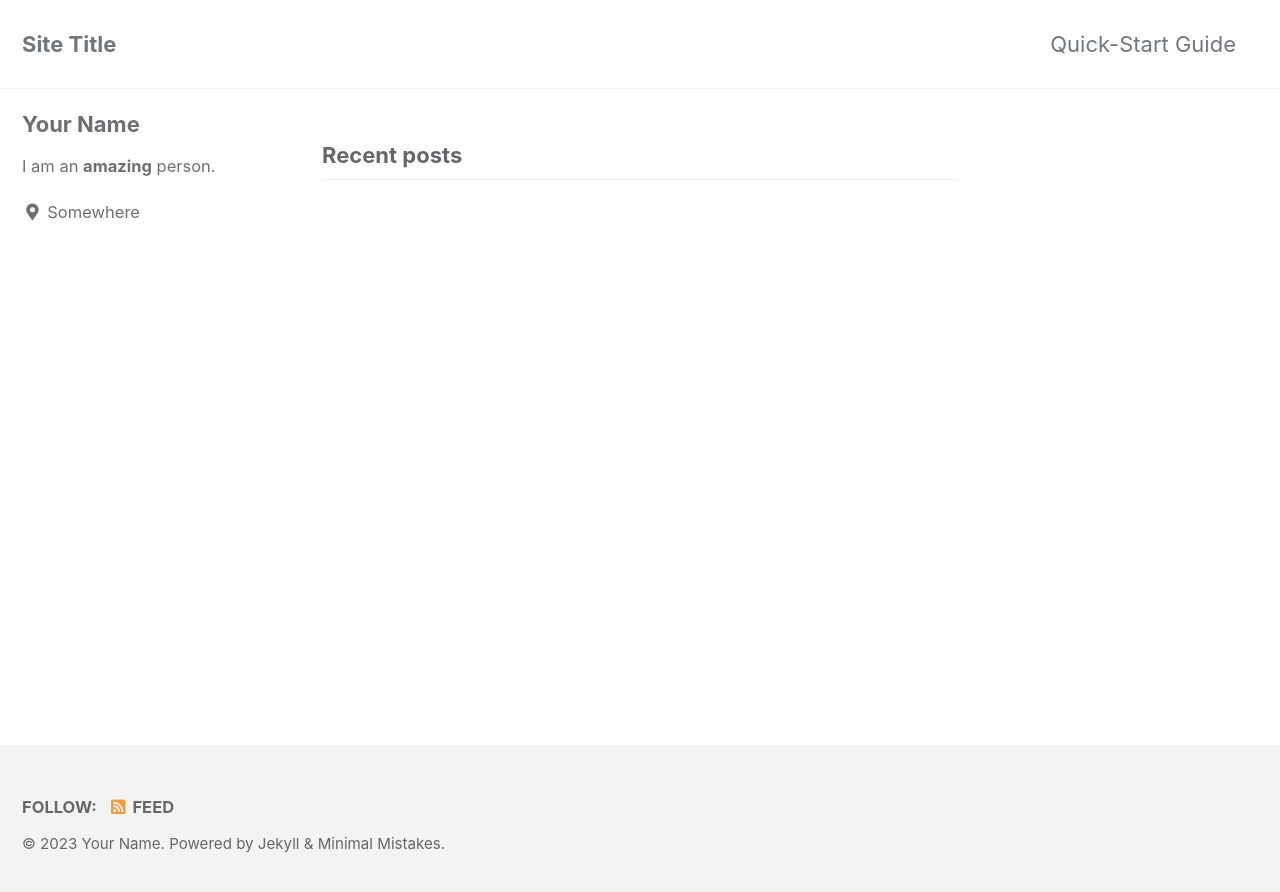
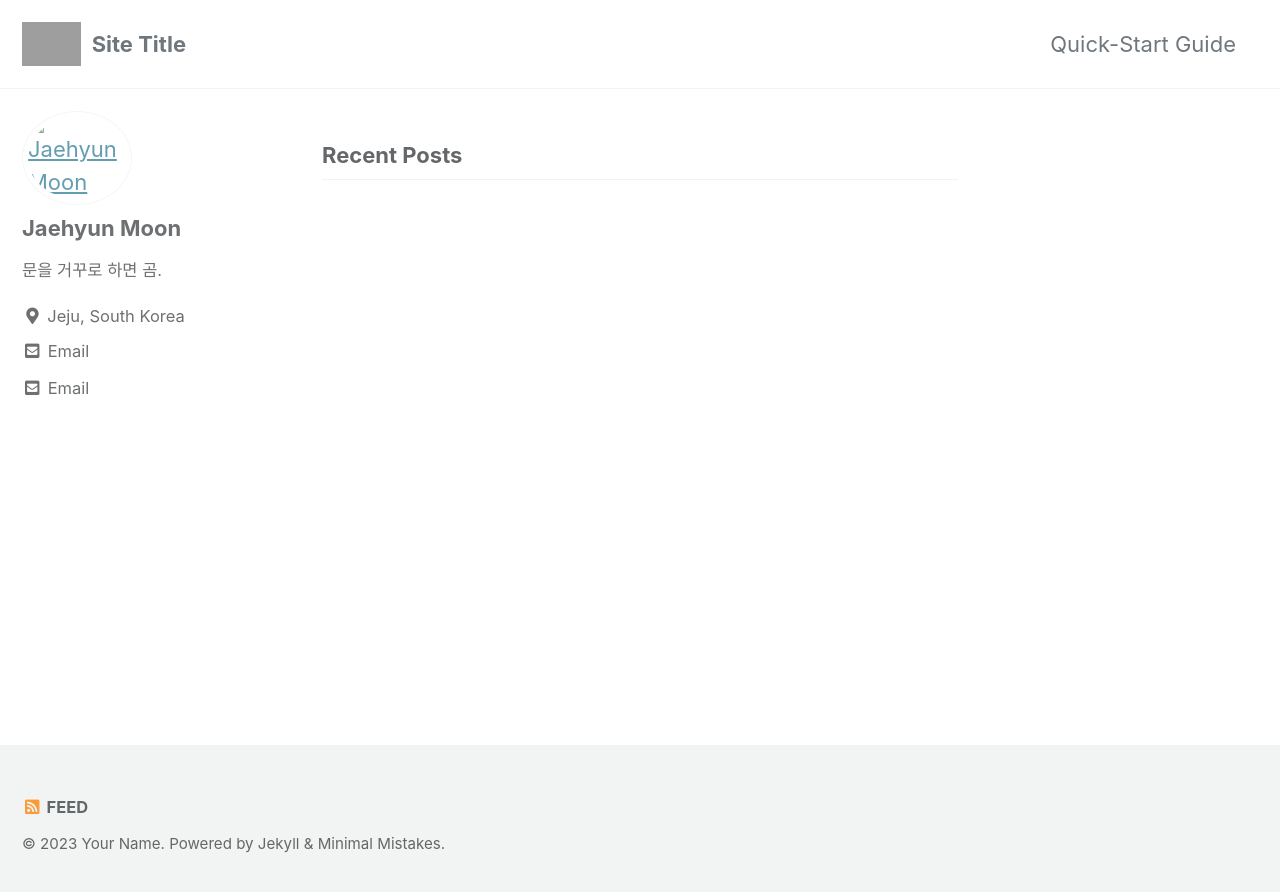
Before and after one commit to MoonJaehyun/blogtest1, a Jekyll site: the page built from index.html, in a window 1280 px wide. Shown: the top 892 px of the page. Built offline with Jekyll 4.4.1, drawn with Linux system fonts in a browser that asks for light colours; cached includes are drawn as plain includes; the list of posts is cut into pages by our own code; grey boxes are pictures that could not be loaded.

Commit message:
config 1

```diff
--- a/_config.yml
+++ b/_config.yml
@@ -15,17 +15,17 @@
 minimal_mistakes_skin    : "default" # "air", "aqua", "contrast", "dark", "dirt", "neon", "mint", "plum", "sunrise"
 
 # Site Settings
-locale                   : "en-US"
+locale                   : "KR"
 title                    : "Site Title"
 title_separator          : "-"
 subtitle                 : # site tagline that appears below site title in masthead
 name                     : "Your Name"
 description              : "An amazing website."
-url                      : # the base hostname & protocol for your site e.g. "https://mmistakes.github.io"
+url                      : "https://moonjaehyun.github.io/"
 baseurl                  : # the subpath of your site, e.g. "/blog"
-repository               : # GitHub username/repo-name e.g. "mmistakes/minimal-mistakes"
-teaser                   : # path of fallback teaser image, e.g. "/assets/images/500x300.png"
-logo                     : # path of logo image to display in the masthead, e.g. "/assets/images/88x88.png"
+repository               : "MoonJaehyun/MoonJaehyun.github.io"
+teaser                   : "/assets/images/500x300.png" # path of fallback teaser image, e.g.
+logo                     : "/assets/images/88x88.png" # path of logo image to display in the masthead, e.g.
 masthead_title           : # overrides the website title displayed in the masthead, use " " for no title
 # breadcrumbs            : false # true, false (default)
 words_per_minute         : 200
@@ -104,15 +104,15 @@
 
 # Site Author
 author:
-  name             : "Your Name"
-  avatar           : # path of avatar image, e.g. "/assets/images/bio-photo.jpg"
-  bio              : "I am an **amazing** person."
-  location         : "Somewhere"
-  email            :
+  name             : "Jaehyun Moon"
+  avatar           : "/assets/images/bio-photo.jpg" # path of avatar image, e.g.
+  bio              : "문을 거꾸로 하면 곰."
+  location         : "Jeju, South Korea"
+  email            : "jjmjh214@gmail.com"
   links:
     - label: "Email"
       icon: "fas fa-fw fa-envelope-square"
-      # url: "mailto:your.name@email.com"
+      url: "mailto:jjmjh214@gmail.com"
     - label: "Website"
       icon: "fas fa-fw fa-link"
       # url: "https://your-website.com"
```
